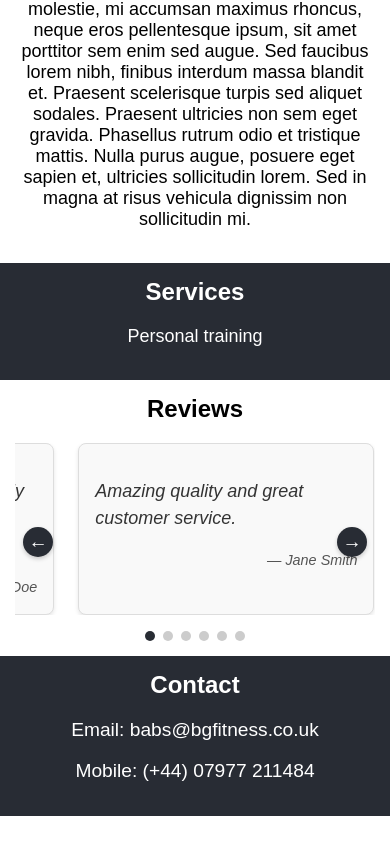
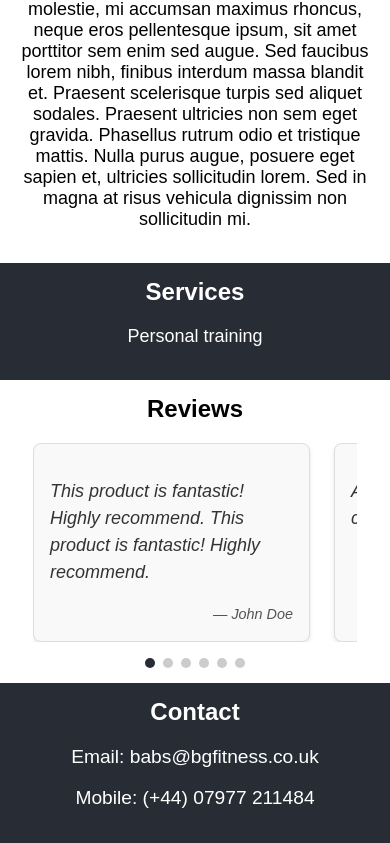
Before and after one commit to Ryan-53/bgfitness, a React (Create React App) app: page / in a window 390 px wide. Shown: the part 559-1402 px from the top of the page. Before the commit the page ends 1375 px from the top, so only its background shows below. Built offline with nearby package versions, Linux system fonts and the light colour scheme.

Commit message:
Carousel functionally works (swiping mobile, arrows, nav dots)

```diff
--- a/src/reviews.css
+++ b/src/reviews.css
@@ -1,51 +1,50 @@
+/* Carousel Container */
 .review-carousel {
-  overflow-x: auto;
   display: flex;
-  scroll-snap-type: x mandatory;
-  position: relative;
   flex-direction: column;
   align-items: center;
+  position: relative;
+  width: 100%;
+  max-width: 90%; /* Optional: Limit width */
+  margin: 0 auto; /* Center the carousel */
 }
 
+/* Review Track Wrapper (acts as the "window") */
+.review-track-wrapper {
+  width: 100%;
+  overflow: hidden; /* Hide overflowing boxes */
+}
+
+/* Review Track (flex container for reviews) */
 .review-track {
+  display: flex;
+  gap: 1.5rem;
+  scroll-snap-type: x mandatory;
   overflow-x: auto;
-  display: flex;
-  scroll-snap-type: x mandatory;
-  gap: 1.5rem;
-  scroll-snap-align: start;
-  position: relative;
-
-  /* Add padding to ensure the first and last boxes are fully visible */
-  padding-left: calc((100% - 85%) / 2); /* Half of the non-occupied space */
-  padding-right: calc((100% - 85%) / 2);
-
-  /* Hide the horizontal scrollbar */
-  scrollbar-width: none; /* Firefox */
+  scrollbar-width: none; /* Firefox: hide scrollbar */
 }
 
 .review-track::-webkit-scrollbar {
-  display: none; /* Chrome, Safari, and Edge */
+  display: none; /* Chrome, Safari, Edge: hide scrollbar */
 }
 
+/* Review Box */
 .review-box {
   flex: 0 0 70%;
-  max-width: 70%;
-  scroll-snap-align: center;
+  scroll-snap-align: center; /* Center the review box */
   background: #f9f9f9;
   border: 1px solid #ddd;
   border-radius: 8px;
   padding: 1rem;
   box-shadow: 0 2px 4px rgba(0, 0, 0, 0.1);
-  transition: transform 0.3s;
-
-  /* Ensure the quote box fits within the container */
-  white-space: normal; /* Allow text to wrap onto the next line */
-  overflow: hidden; /* Prevent any overflowing text */
+  white-space: normal; /* Allow text wrapping */
+  overflow: hidden;
   text-align: left; /* Align text for readability */
-  word-wrap: break-word; /* Force words to break if they're too long */
-  overflow-wrap: break-word; /* Ensure consistent wrapping for modern browsers */
+  word-wrap: break-word; /* Ensure long words break */
+  overflow-wrap: break-word; /* Modern wrapping */
 }
 
+/* Quote Text */
 blockquote {
   margin: 0;
   font-style: italic;
@@ -59,6 +58,45 @@ footer {
   text-align: right;
   color: #555;
   font-size: 0.9rem;
+}
+
+/* Navigation Arrows */
+.nav-arrow {
+  position: absolute;
+  top: 50%;
+  transform: translateY(-50%);
+  width: 40px;
+  height: 40px;
+  border: none;
+  border-radius: 50%;
+  background-color: #282c34;
+  color: white;
+  font-size: 1.5rem;
+  cursor: pointer;
+  display: flex;
+  justify-content: center;
+  align-items: center;
+  box-shadow: 0 2px 4px rgba(0, 0, 0, 0.2);
+  z-index: 10;
+  transition: background-color 0.3s;
+}
+
+.nav-arrow:hover {
+  background-color: #4b4e53;
+}
+
+.left-arrow {
+  left: 1rem;
+}
+
+.right-arrow {
+  right: 1rem;
+}
+
+/* Disable arrow when at edges */
+.nav-arrow:disabled {
+  opacity: 0.5;
+  cursor: not-allowed;
 }
 
 /* Navigation Dots */
@@ -82,57 +120,15 @@ footer {
   background: #282c34;
 }
 
-/* Arrow button styles */
-.nav-arrow {
-  position: absolute;
-  top: 50%; /* Align vertically with the center of the review boxes */
-  transform: translateY(-50%); /* Offset for proper centering */
-  width: 40px;
-  height: 40px;
-  border: none;
-  border-radius: 50%;
-  background-color: #282c34; /* Dark background */
-  color: white;
-  font-size: 1.5rem;
-  cursor: pointer;
-  display: flex;
-  justify-content: center;
-  align-items: center;
-  box-shadow: 0 2px 4px rgba(0, 0, 0, 0.2);
-  z-index: 10; /* Ensure it floats above the content */
-  transition: background-color 0.3s;
-}
-
-.nav-arrow:hover {
-  background-color: #4b4e53; /* Slightly lighter on hover */
-}
-
-.left-arrow {
-  left: 1rem; /* Position arrow to the left of the review boxes */
-}
-
-.right-arrow {
-  right: 1rem; /* Position arrow to the right of the review boxes */
-}
-
-/* Responsive adjustments */
-@media (max-width: 768px) {
-  /* Carousel styling */
+/* Responsive Design */
+@media (max-width: 500px) {
   .review-box {
-    flex: 0 0 30%; /* Shrink quote box width for mobile */
-    max-width: 30%; /* Ensure the quote box does not overflow */
+    flex: 0 0 75%; /* Make boxes wider on smaller screens */
+    max-width: 75%;
   }
 
-  /* Arrow styling */
+  /* Remove Arrows */
   .nav-arrow {
-    width: 30px;
-    height: 30px;
-    font-size: 1.2rem;
-  }
-  .left-arrow {
-    left: 0.5rem;
-  }
-  .right-arrow {
-    right: 0.5rem;
+    display: none;
   }
 }
--- a/src/reviews.js
+++ b/src/reviews.js
@@ -1,4 +1,4 @@
-import React, { useState, useRef } from 'react';
+import React, { useState, useRef, useEffect } from 'react';
 import './reviews.css';
 
 const Reviews = ({ reviews }) => {
@@ -17,7 +17,7 @@ const Reviews = ({ reviews }) => {
     }
   };
 
-  // Update current index on scroll
+  // Update the index on scroll
   const handleScroll = () => {
     if (trackRef.current) {
       const reviewBoxWidth = trackRef.current.children[0].offsetWidth;
@@ -26,45 +26,45 @@ const Reviews = ({ reviews }) => {
     }
   };
 
+  // Scroll to the next/previous review
   const scrollToNext = (direction) => {
-    const track = trackRef.current;
-    const boxWidth = track.querySelector(".review-box").offsetWidth; // Get the width of one quote
-    const gap = parseFloat(getComputedStyle(track).gap) || 0; // Account for gap between boxes
+    const newIndex =
+      direction === 'right'
+        ? Math.min(currentIndex + 1, reviews.length - 1)
+        : Math.max(currentIndex - 1, 0);
+    scrollToIndex(newIndex); // Navigate to the next or previous review
+  };
 
-    const totalScrollWidth = track.scrollWidth; // Total scrollable width
-    const visibleWidth = track.offsetWidth; // Width of the carousel window
-    const maxScrollLeft = totalScrollWidth - visibleWidth; // Max scroll position
-
-    // Calculate current scroll position
-    const currentScroll = track.scrollLeft;
-
-    // Determine next scroll position
-    let newScrollLeft;
-    if (direction === "right") {
-      newScrollLeft = Math.min(currentScroll + boxWidth + gap, maxScrollLeft);
-    } else {
-      newScrollLeft = Math.max(currentScroll - boxWidth - gap, 0);
+  // Listen for resize to hide arrows on small screens
+  useEffect(() => {
+    const handleResize = () => {
+      if (window.innerWidth <= 768) {
+        setCurrentIndex(0); // Reset to the first review on mobile
       }
-
-    // Scroll to the calculated position
-    track.scrollTo({
-      left: newScrollLeft,
-      behavior: "smooth",
-    });
     };
+    window.addEventListener('resize', handleResize);
+    return () => window.removeEventListener('resize', handleResize);
+  }, []);
 
   return (
     <div className="review-carousel">
-
-      {/* Scroll left arrow */}
-      <button className="nav-arrow left-arrow" onClick={() => scrollToNext("left")}>
+      {/* Left Arrow */}
+      <button
+        className="nav-arrow left-arrow"
+        onClick={() => scrollToNext('left')}
+        disabled={currentIndex === 0}
+      >
         &larr;
       </button>
 
+      {/* Review Track */}
+      <div
+        className="review-track-wrapper"
+      >
         <div
           className="review-track"
+          onScroll={handleScroll} // Update dots on manual scroll
           ref={trackRef}
-        onScroll={handleScroll}
         >
           {reviews.map((review, index) => (
             <div className="review-box" key={index}>
@@ -75,6 +75,16 @@ const Reviews = ({ reviews }) => {
             </div>
           ))}
         </div>
+      </div>
+
+      {/* Right Arrow */}
+      <button
+        className="nav-arrow right-arrow"
+        onClick={() => scrollToNext('right')}
+        disabled={currentIndex === reviews.length - 1}
+      >
+        &rarr;
+      </button>
 
       {/* Navigation Dots */}
       <div className="review-dots">
@@ -82,17 +92,12 @@ const Reviews = ({ reviews }) => {
           <span
             key={index}
             className={`dot ${currentIndex === index ? 'active' : ''}`}
-            onClick={() => scrollToIndex(index)}
+            onClick={() => scrollToIndex(index)} // Scroll when dot is clicked
           />
         ))}
       </div>
-
-      {/* Scroll right arrow */}
-      <button className="nav-arrow right-arrow" onClick={() => scrollToNext("right")}>
-        &rarr;
-      </button>
     </div>
   );
 };
 
-export default Reviews
+export default Reviews;
```
Lines whose indentation alone changed are shown as unchanged.
